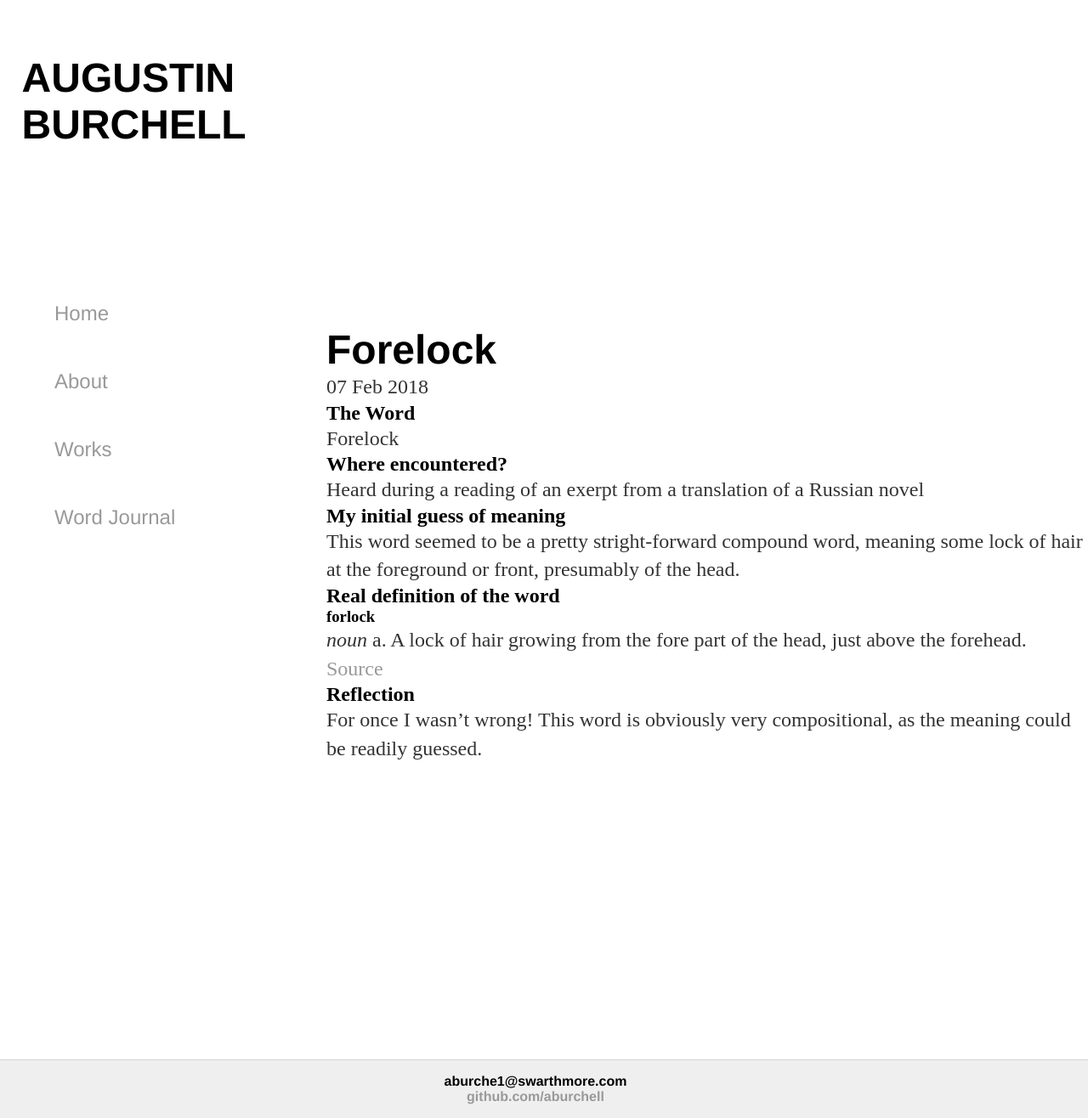
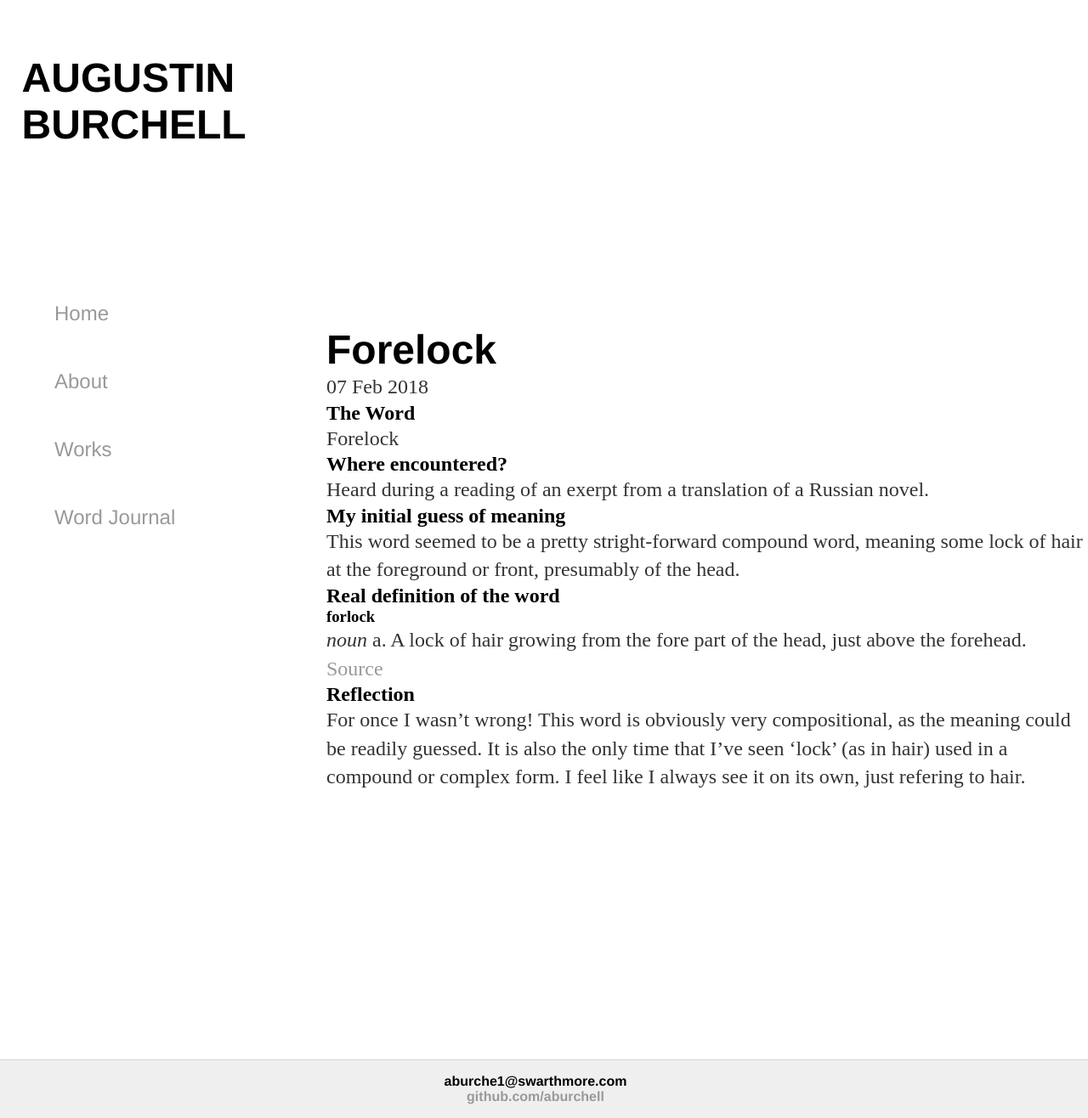
Before and after one commit to aburchell/aburchell.github.io, a Jekyll site: the page built from _posts/2018-02-07-forelock.md, in a window 1280 px wide and 1316 px high. Shown: the whole window at 85% size. Built offline with Jekyll 4.4.1, drawn with Linux system fonts in a browser that asks for light colours.

Commit message:
Update 2018-02-07-forelock.md

```diff
--- a/_posts/2018-02-07-forelock.md
+++ b/_posts/2018-02-07-forelock.md
@@ -8,7 +8,7 @@ categories: entry
 Forelock
 
 ## Where encountered?
-Heard during a reading of an exerpt from a translation of a Russian novel
+Heard during a reading of an exerpt from a translation of a Russian novel.
 
 ## My initial guess of meaning
 This word seemed to be a pretty stright-forward compound word, meaning some lock of hair at the foreground or front, presumably of the head.
@@ -21,3 +21,5 @@ This word seemed to be a pretty stright-forward compound word, meaning some lock
 
 ## Reflection
 For once I wasn't wrong! This word is obviously very compositional, as the meaning could be readily guessed.
+It is also the only time that I've seen 'lock' (as in hair) used in a compound or complex form. I feel like I
+always see it on its own, just refering to hair.
```
